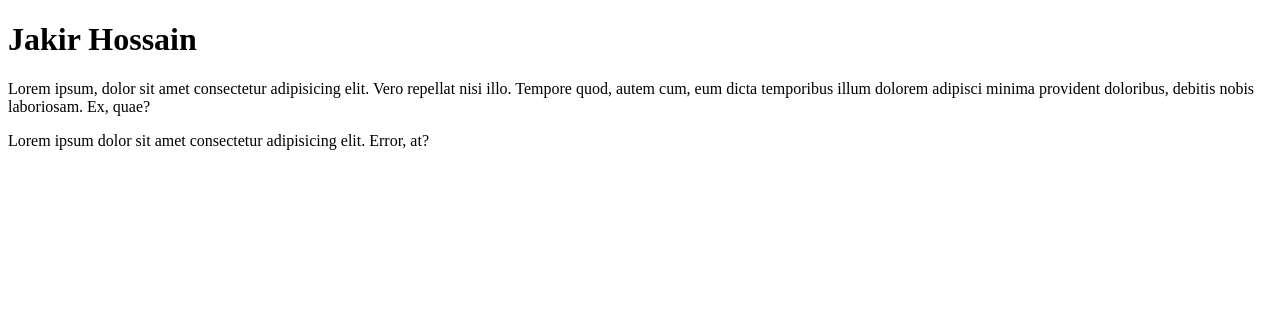
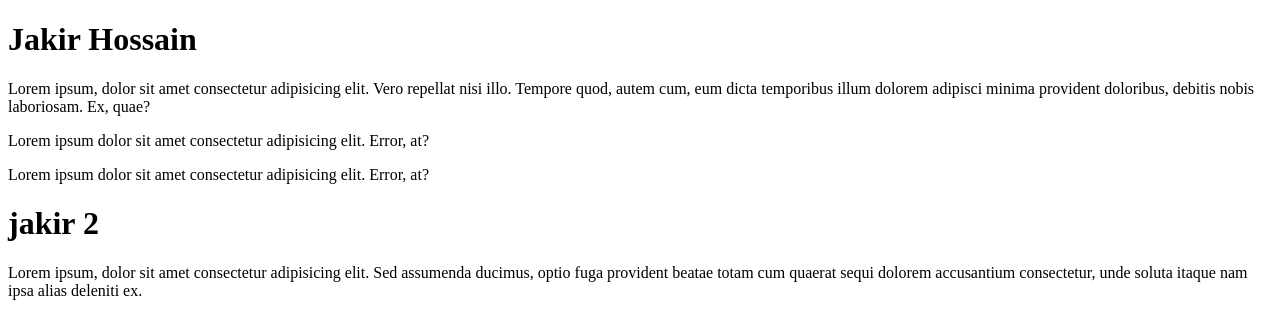
Before and after one commit to jakir10/jakir-html, a plain HTML site: page index.html in a window 1280 px wide. Drawn offline with Linux system fonts and the light colour scheme.

Commit message:
final commit

```diff
--- a/index.html
+++ b/index.html
@@ -15,6 +15,12 @@
             eum dicta temporibus illum dolorem adipisci minima provident doloribus, debitis nobis laboriosam. Ex, quae?
         </p>
         <p>Lorem ipsum dolor sit amet consectetur adipisicing elit. Error, at?</p>
+        <p>Lorem ipsum dolor sit amet consectetur adipisicing elit. Error, at?</p>
+    </div>
+    <div>
+        <h1>jakir 2</h1>
+        <p>Lorem ipsum, dolor sit amet consectetur adipisicing elit. Sed assumenda ducimus, optio fuga provident beatae
+            totam cum quaerat sequi dolorem accusantium consectetur, unde soluta itaque nam ipsa alias deleniti ex.</p>
     </div>
 
 </body>
```
